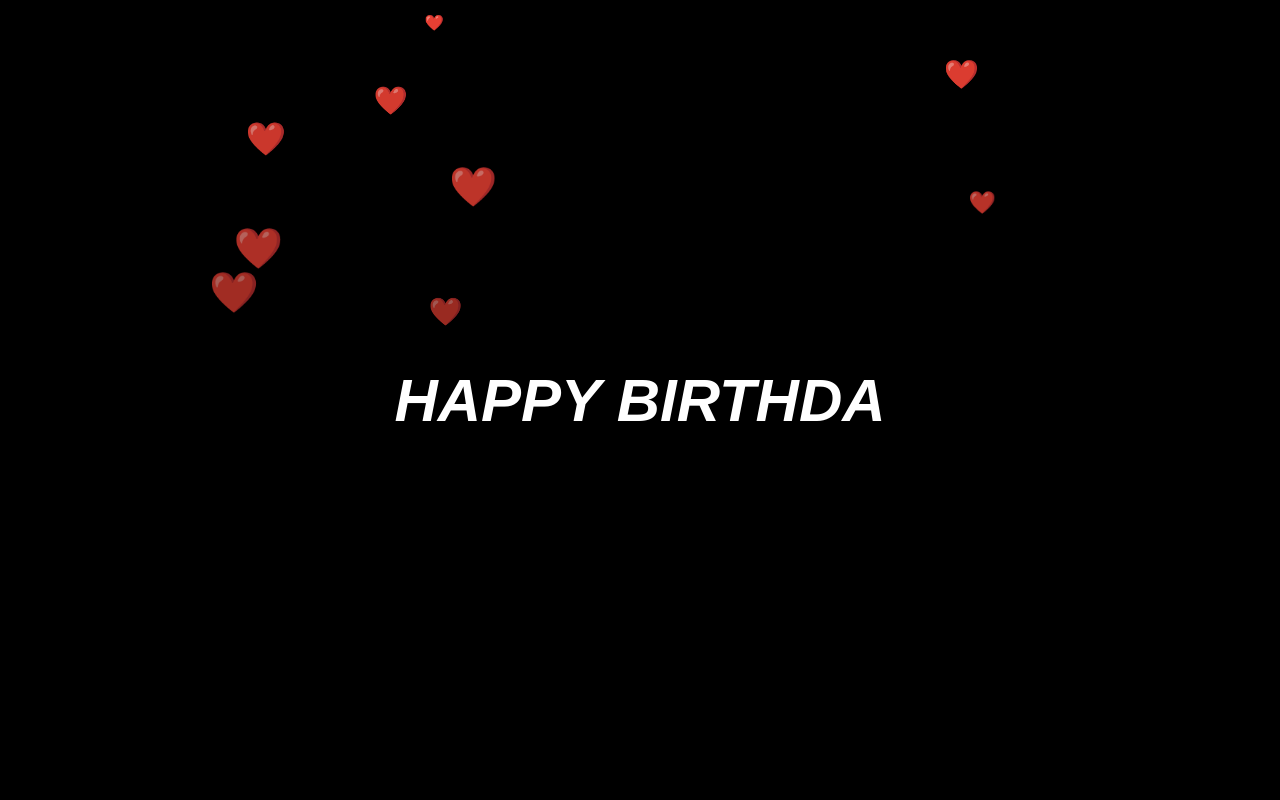
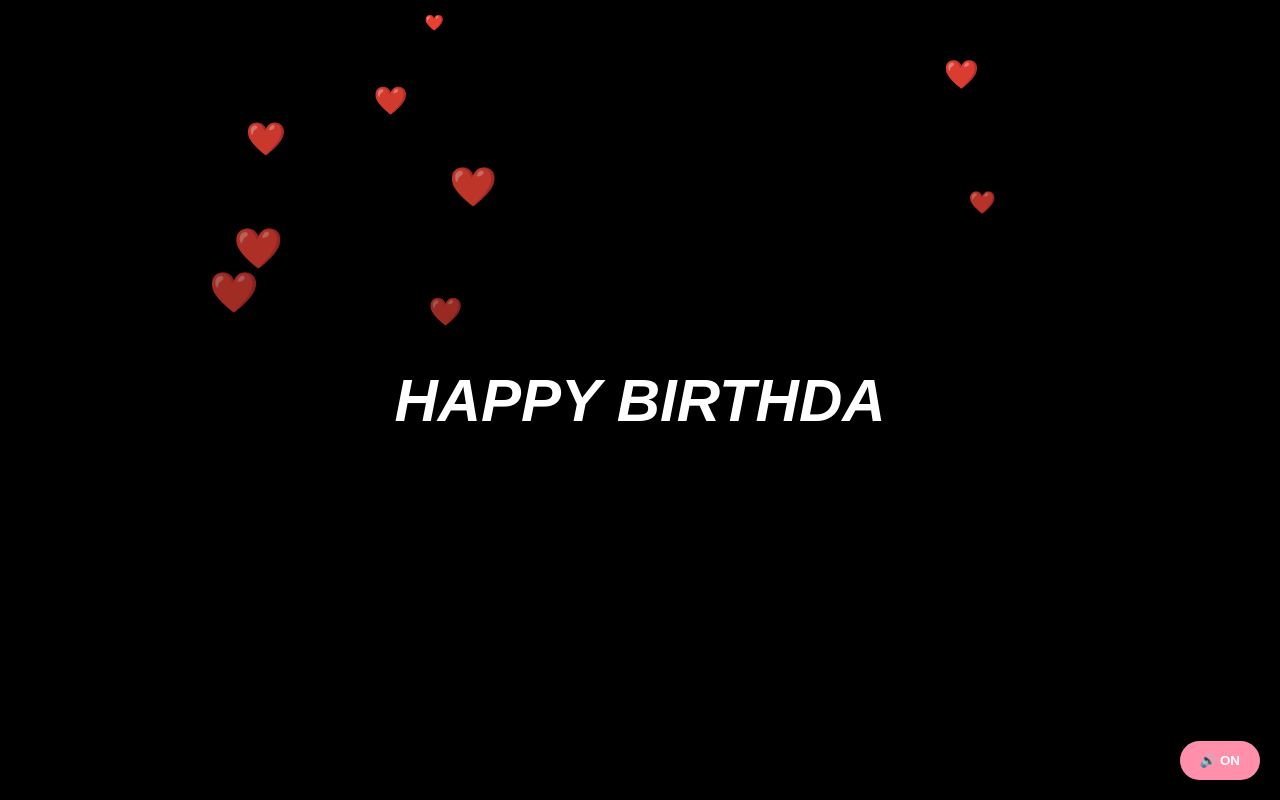
Before and after one commit to Toubaai/Bibiche, a plain HTML site: page index.html in a window 1280 px wide. Drawn offline with Linux system fonts and the light colour scheme.

Commit message:
Add music button and toggle functionality

```diff
--- a/index.html
+++ b/index.html
@@ -28,11 +28,13 @@ h2{color:white;margin-bottom:10px;font-size:22px;}
 #finalMessage.active{display:block;}
 #finalMessage p{color:white;font-size:16px;line-height:1.6;white-space:pre-wrap;}
 #finalMessage h3{color:#ff8fab;text-align:center;margin-bottom:15px;font-size:20px;}
+#btnMusic{position:fixed;bottom:20px;right:20px;z-index:999;background:#ff8fab;color:white;border:none;border-radius:50px;padding:12px 20px;font-weight:bold;box-shadow:0 5px 15px rgba(0,0,0,0.5);}
 </style>
 </head>
 <body>
 <div id="compteRebours">3</div>
 <div id="explosion"><div class="boom">💥</div></div>
+<button id="btnMusic">🎵 Musique</button>
 <div id="pageVideos">
 <h2>Pour toi Nissi ❤️</h2>
 <div id="progress">1 / 12</div>
@@ -64,8 +66,12 @@ const compteRebours=document.getElementById("compteRebours");
 const musique=document.getElementById("musique");
 const explosion=document.getElementById("explosion");
 const pageVideos=document.getElementById("pageVideos");
+const btnMusic=document.getElementById("btnMusic");
 const TOTAL=12;
-function playMusic(){musique.play().catch(()=>{});}
+let musicOn=false;
+function playMusic(){musique.play().then(()=>{musicOn=true;btnMusic.textContent="🔊 ON";}).catch(()=>{});}
+function toggleMusic(){if(musicOn){musique.pause();musicOn=false;btnMusic.textContent="🎵 Musique";}else{playMusic();}}
+btnMusic.addEventListener("click",toggleMusic);
 playMusic();
 document.body.addEventListener('click',playMusic,{once:true});
 document.body.addEventListener('touchstart',playMusic,{once:true});
```
